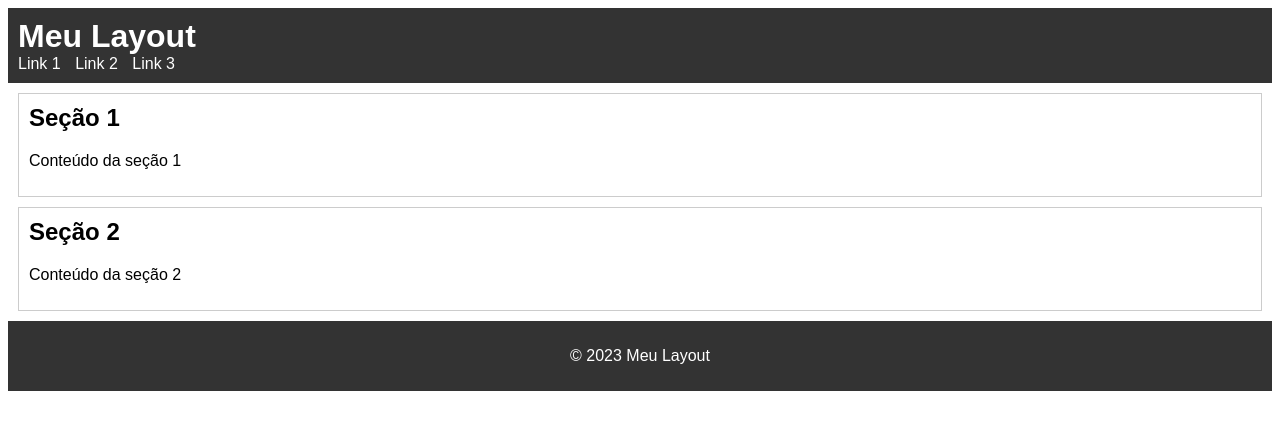
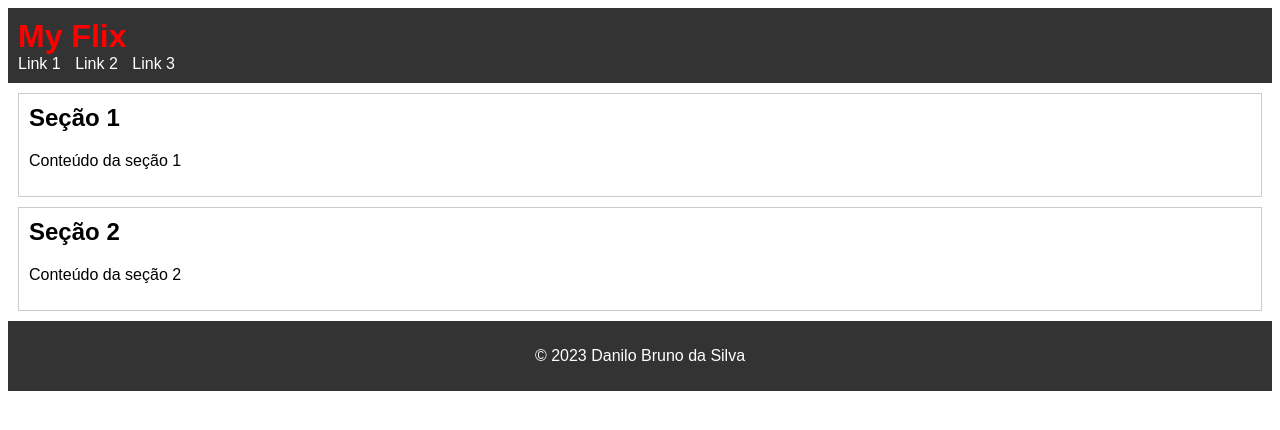
Before and after one commit to danilobsilv/film-presentation, a plain HTML site: page utils/screens/mainScreen/mainScreen.html in a window 1280 px wide. Drawn offline with Linux system fonts and the light colour scheme.

```diff
--- a/utils/screens/mainScreen/mainScreen.html
+++ b/utils/screens/mainScreen/mainScreen.html
@@ -1,12 +1,13 @@
 <!DOCTYPE html>
 <html>
 <head>
-  <title>Meu Layout</title>
+  <title>My Flix</title>
   <link rel="stylesheet" href="mainScreenStyle.css">
+  <link rel="icon" href="assets/favicon-16x16.png" type="image/png">
 </head>
 <body>
   <header>
-    <h1>Meu Layout</h1>
+    <h1>My Flix</h1>
     <nav>
       <ul>
         <li><a href="#">Link 1</a></li>
@@ -26,7 +27,7 @@
     </section>
   </main>
   <footer>
-    <p>&copy; 2023 Meu Layout</p>
+    <p>&copy; 2023 Danilo Bruno da Silva</p>
   </footer>
 </body>
 </html>
--- a/utils/screens/mainScreen/mainScreenStyle.css
+++ b/utils/screens/mainScreen/mainScreenStyle.css
@@ -12,6 +12,7 @@
 
     header h1 {
       margin: 0;
+      color: red
     }
 
     header nav ul {
```
